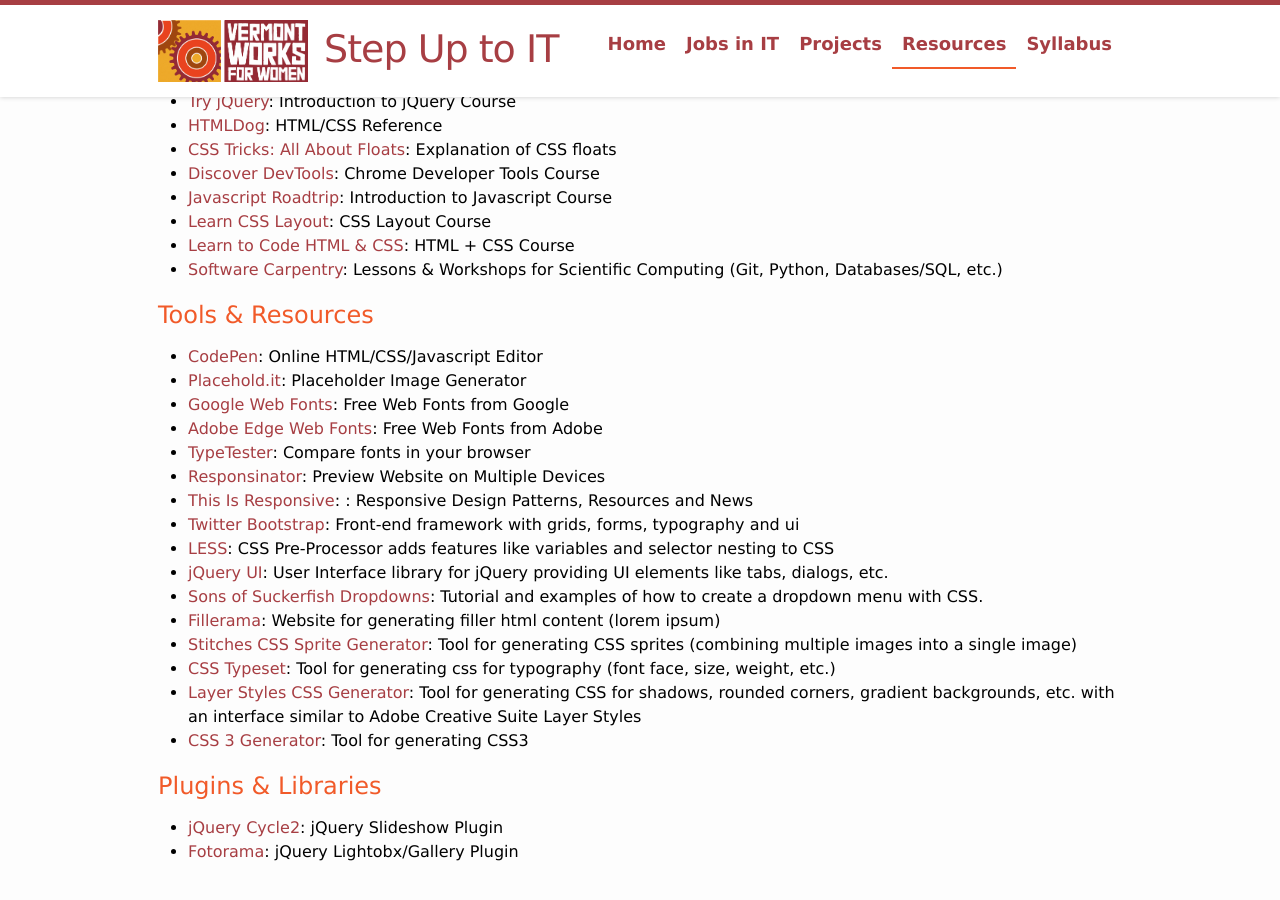
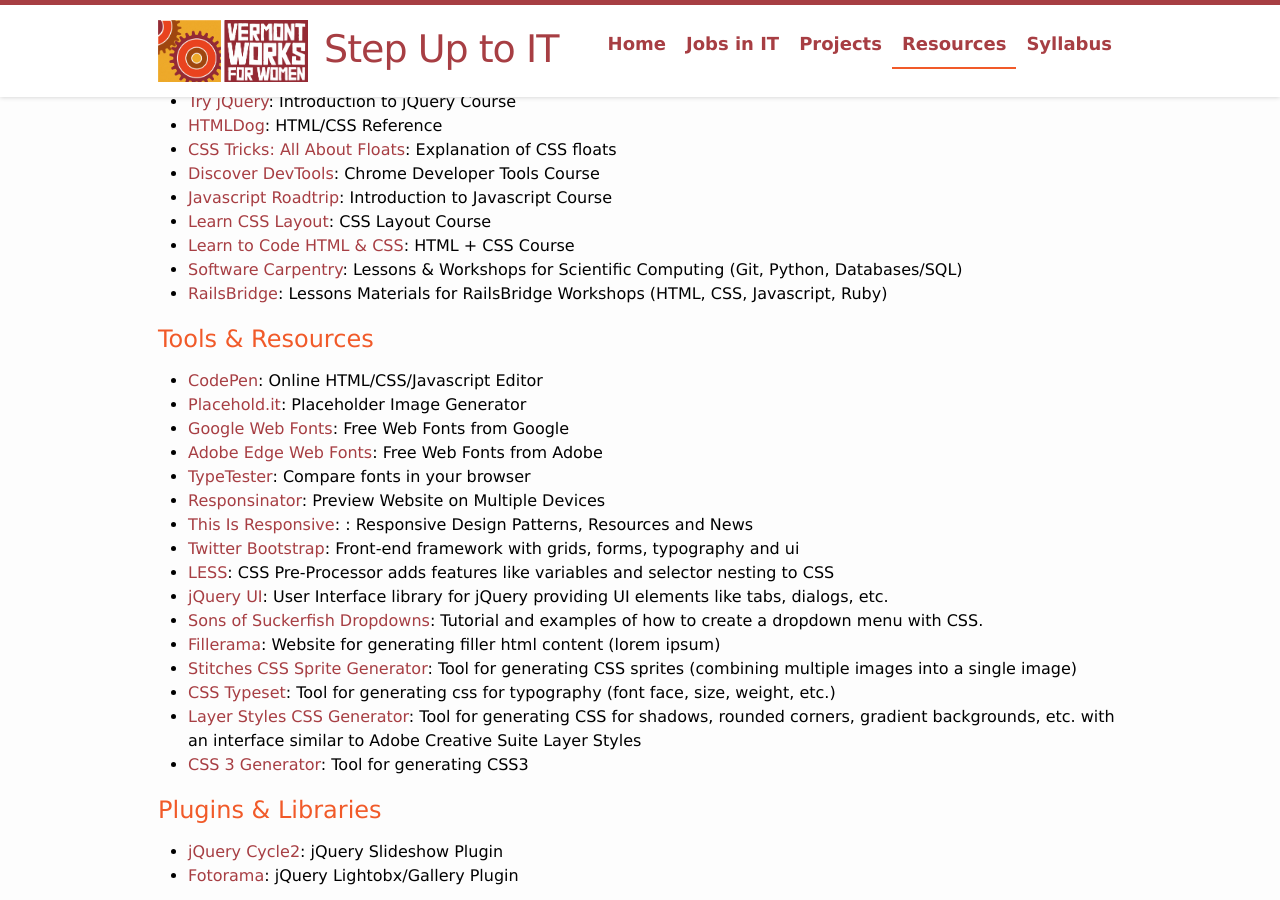
Before and after one commit to jennybeaudin/step-up-it, a Jekyll site: the page built from resource.md, in a window 1280 px wide and 900 px high, scrolled down 619 px. Built offline with Jekyll 4.4.1, drawn with Linux system fonts in a browser that asks for light colours.

Commit message:
Add RailsBridge to resources list.

```diff
--- a/resource.md
+++ b/resource.md
@@ -48,7 +48,8 @@
 -   [Learn CSS Layout](http://learnlayout.com/): CSS Layout Course
 -   [Learn to Code HTML & CSS](http://learn.shayhowe.com/html-css/):
     HTML + CSS Course
--   [Software Carpentry](http://software-carpentry.org): Lessons & Workshops for Scientific Computing (Git, Python, Databases/SQL, etc.)
+-   [Software Carpentry](http://software-carpentry.org): Lessons & Workshops for Scientific Computing (Git, Python, Databases/SQL)
+-   [RailsBridge](http://docs.railsbridge.org/docs/): Lessons Materials for RailsBridge Workshops (HTML, CSS, Javascript, Ruby)
 
 Tools & Resources
 -----------------
```
